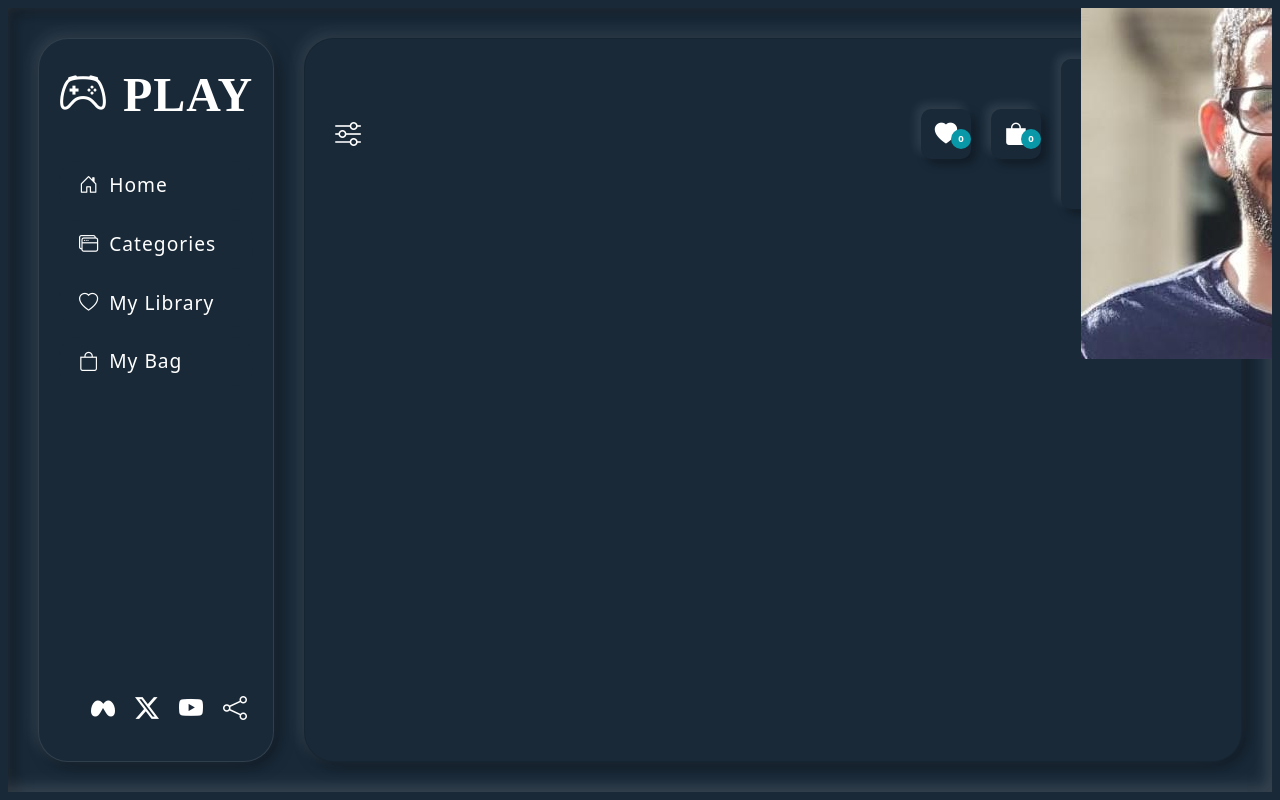
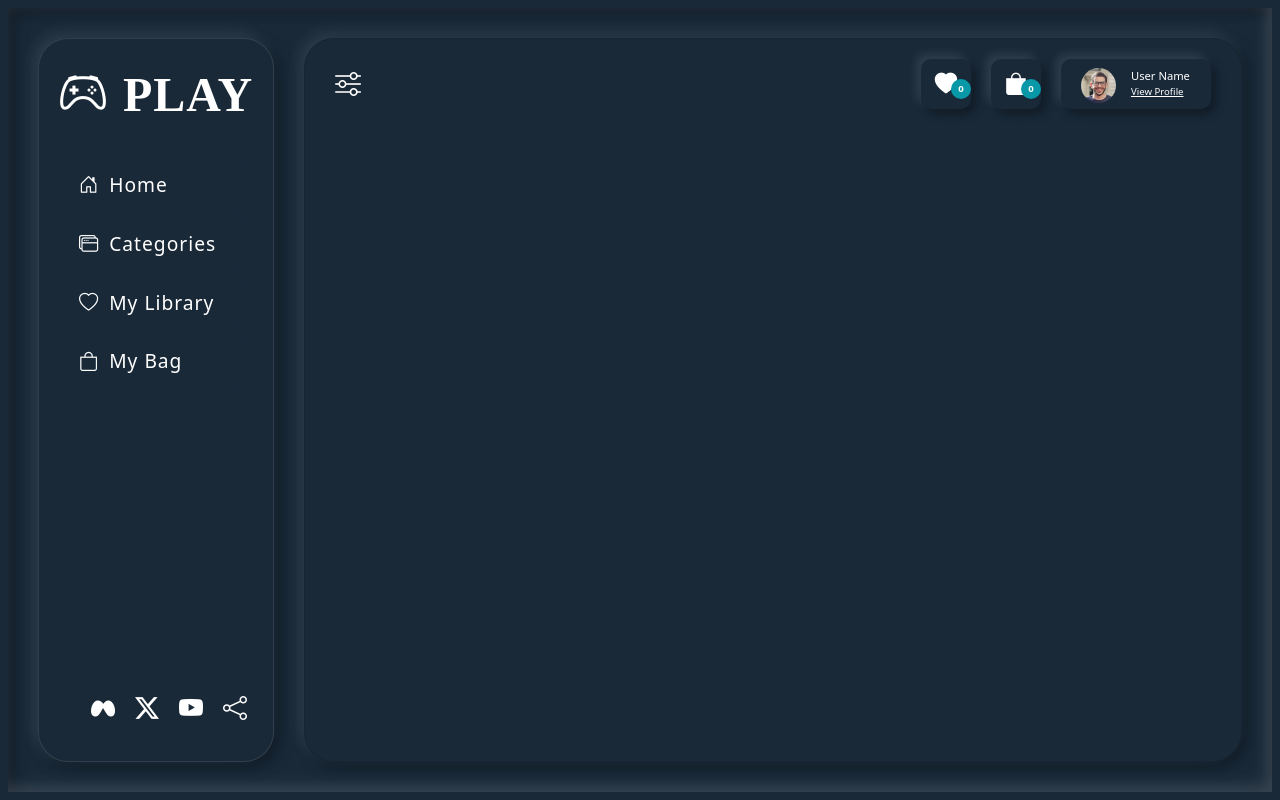
Before and after one commit to afaaaq85/game-goblins, a React (Create React App) app: page / in a window 1280 px wide. Built offline with nearby package versions, Linux system fonts and the light colour scheme; a web font is replaced by a local one.

Commit message:
sliding nav

```diff
--- a/src/components/SideMenu.jsx
+++ b/src/components/SideMenu.jsx
@@ -5,25 +5,25 @@ import socialListData from '../data/socialListData';
 import NavListItem from './NavListItem';
 
 
-function SideMenu() {
+function SideMenu({active}) {
     const [navData, setNavData] = useState(navListData);
     const [socialData, setSocialData] = useState(socialListData);
 
     return (
-        <div className='sideMenu'>
+        <div className={`sideMenu ${active ? 'active' : undefined}`}>
             <a href='#aa' className='logo'>
                 <i className="bi bi-controller"></i>
                 <span className='brand'>Play</span>
             </a>
             <ul className='nav'>
                 {navData.map(item => (
-                        <NavListItem key={item._id} item={item}/>
-                    ))}
+                    <NavListItem key={item._id} item={item} />
+                ))}
             </ul>
             <ul className='social'>
                 {socialData.map(item => (
-                        <NavListItem key={item._id} item={item}/>
-                    ))}
+                    <NavListItem key={item._id} item={item} />
+                ))}
             </ul>
 
         </div>
--- a/src/pages/Header/Header.css
+++ b/src/pages/Header/Header.css
@@ -56,7 +56,7 @@ header{
 
 .userItems .avatar{
     width: 150px;
-    height: 150px;
+    height: 50px;
     padding: 10px 20px;
     display: flex;
     align-items: center;
@@ -65,3 +65,29 @@ header{
     box-shadow: -5px -5px 10px rgba(255, 255, 255, 0.1),
     5px 5px 10px rgba(0, 0, 0, 0.35);
 }
+
+.userItems .avatar img{
+    width: 35px;
+    height: 35px;
+    border-radius: 50%;
+}
+
+.userItems .avatar a{
+    color: white;
+    font-size: 1.6rem;
+}
+
+.userItems .avatar .user{
+    display: flex;
+    flex-direction: column;
+}
+
+.userItems .avatar .user span{
+    color: white;
+    font-size: 0.7rem;
+}
+
+.userItems .avatar .user a{
+    text-align: none;
+    font-size: 0.6rem;
+}
--- a/src/pages/Header/Header.jsx
+++ b/src/pages/Header/Header.jsx
@@ -2,10 +2,10 @@ import React from 'react'
 import './Header.css'
 import UserImage from '../../images/user.jfif'
 
-const Header = () => {
+const Header = ({toggleFunction}) => {
   return (
     <header>
-      <a href='#aaa' className='menu'>
+      <a href='#aaa' className='menu' onClick={toggleFunction}>
         <i class="bi bi-sliders"></i>
       </a>
       <div className='userItems'>
@@ -18,9 +18,13 @@ const Header = () => {
           <span className='bag'>0</span>
         </a>
         <div className='avatar'>
-          <a href='#'><img src={UserImage} alt='User Image'/></a>
-          <span>User Name</span>
-          <a href='#'>View Profile</a>
+          <a href='#'>
+            <img src={UserImage} alt='User Image' />
+          </a>
+          <div className='user'>
+            <span>User Name</span>
+            <a href='#'>View Profile</a>
+          </div>
         </div>
       </div>
     </header>
--- a/src/pages/Main/Main.jsx
+++ b/src/pages/Main/Main.jsx
@@ -1,14 +1,20 @@
-import React from 'react'
+import React, { useState } from 'react'
 import './Main.css'
 import SideMenu from '../../components/SideMenu';
 import Header from '../Header/Header';
 
+
 function Main() {
+  const [active, setActive] = useState(false);
+
+  const handleToggle = () => {
+    setActive(true);
+  }
   return (
     <main>
-      <SideMenu />
-      <div className='banner'>
-        <Header/>
+      <SideMenu active={active} />
+      <div className={`banner ${active ? 'active' : undefined}`}>
+        <Header toggleFunction={handleToggle} />
       </div>
     </main>
   )
```
